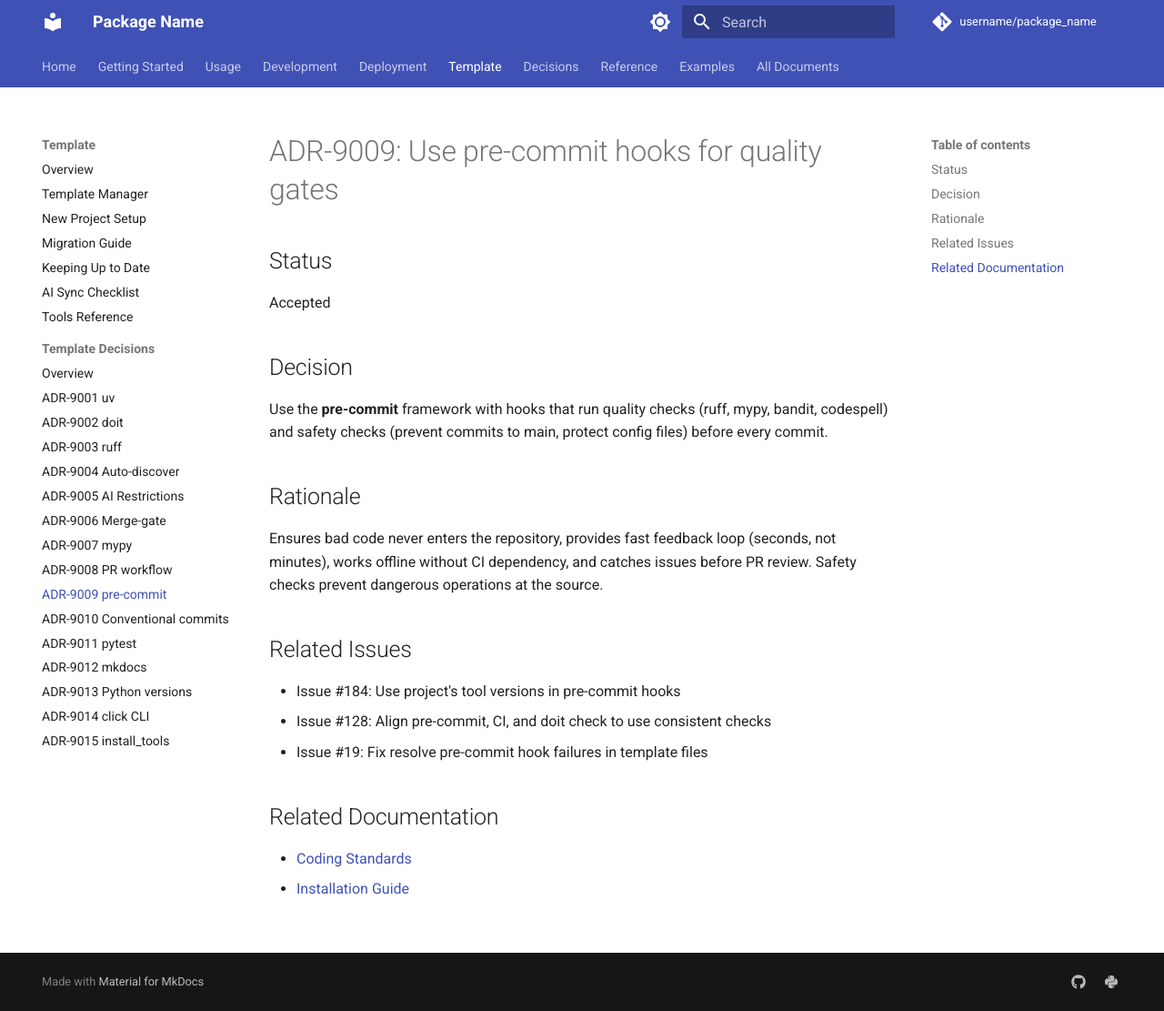
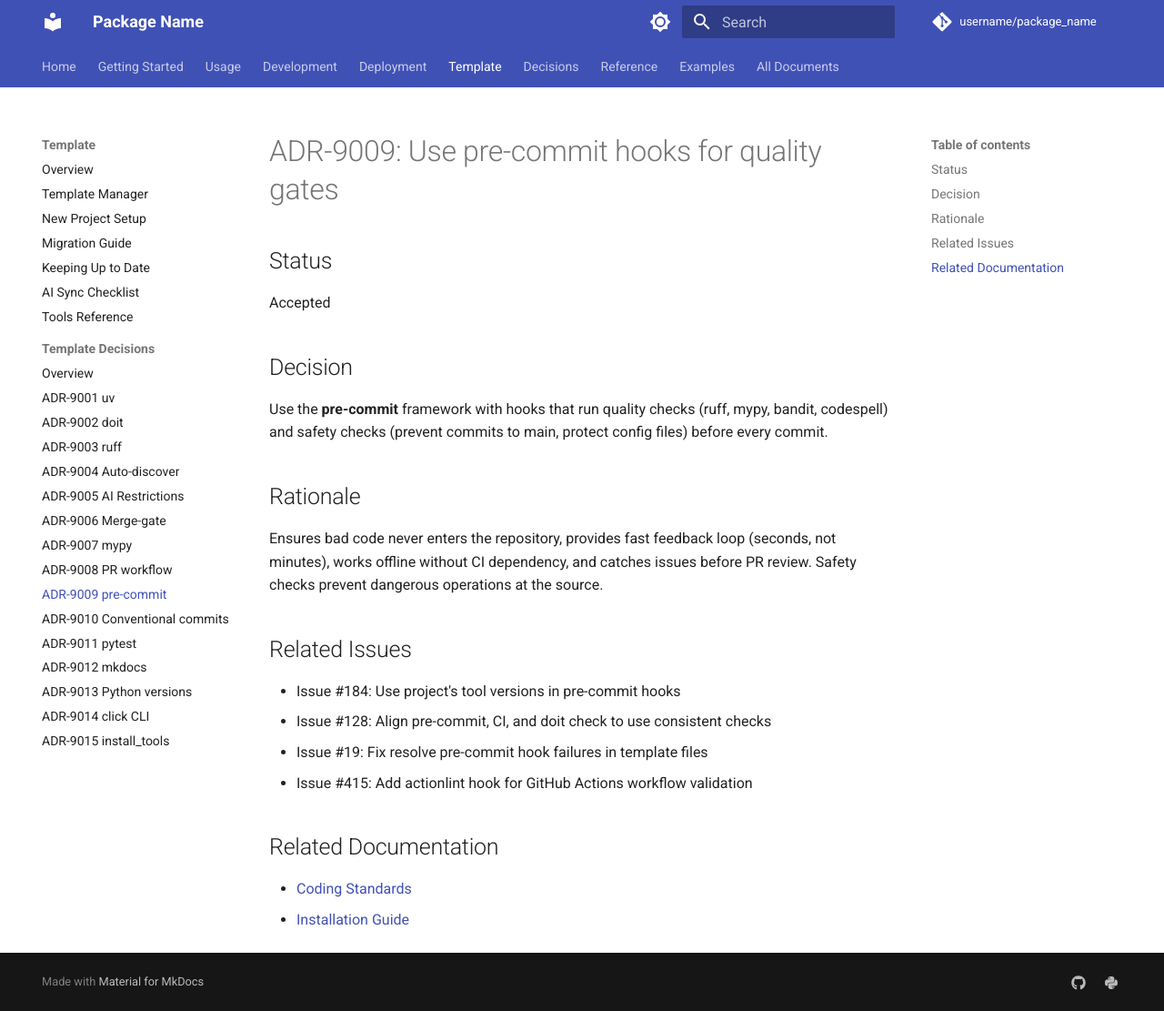
Before and after one commit to endavis/pyproject-template, an MkDocs documentation site: the page built from docs/template/decisions/9009-use-pre-commit-hooks-for-quality-gates.md, in a window 1280 px wide and 1111 px high. Shown: the whole window at 91% size. Built offline with MkDocs 1.6.1 and Material for MkDocs 9.7.7, drawn with Linux system fonts in a browser that asks for light colours; comment, search, counter and statistics services are not loaded.

Commit message:
chore: add actionlint pre-commit hook for GitHub Actions workflows (merges PR #416, addresses #415)
Adds rhysd/actionlint@v1.7.12 as a pre-commit hook to catch workflow
errors locally before they reach CI. Running it across the 9 workflows
plus the composite action surfaced one real issue, fixed here:
codecov/codecov-action@v6 renamed its input from `file:` to `files:`,
and the stale name was being silently ignored.

Updates ADR-9009 and the pre-commit hook tables in the dev docs.

Addresses #415

Co-authored-by: Claude Opus 4.7 (1M context) <noreply@anthropic.com>

```diff
--- a/.pre-commit-config.yaml
+++ b/.pre-commit-config.yaml
@@ -29,6 +29,12 @@ repos:
       - id: conventional-pre-commit
         stages: [commit-msg]
         args: [--strict]
+
+  # GitHub Actions workflow linting
+  - repo: https://github.com/rhysd/actionlint
+    rev: v1.7.12
+    hooks:
+      - id: actionlint
 
   # Local hooks using project's installed tools via uv
   # This ensures version consistency with pyproject.toml
--- a/docs/template/decisions/9009-use-pre-commit-hooks-for-quality-gates.md
+++ b/docs/template/decisions/9009-use-pre-commit-hooks-for-quality-gates.md
@@ -17,6 +17,7 @@ Ensures bad code never enters the repository, provides fast feedback loop (secon
 - Issue #184: Use project's tool versions in pre-commit hooks
 - Issue #128: Align pre-commit, CI, and doit check to use consistent checks
 - Issue #19: Fix resolve pre-commit hook failures in template files
+- Issue #415: Add actionlint hook for GitHub Actions workflow validation
 
 ## Related Documentation
 
```
Also changed, not shown: docs/development/ai/enforcement-principles.md (+1 -0 lines), docs/development/ci-cd-testing.md (+1 -0 lines), 1 other file.
